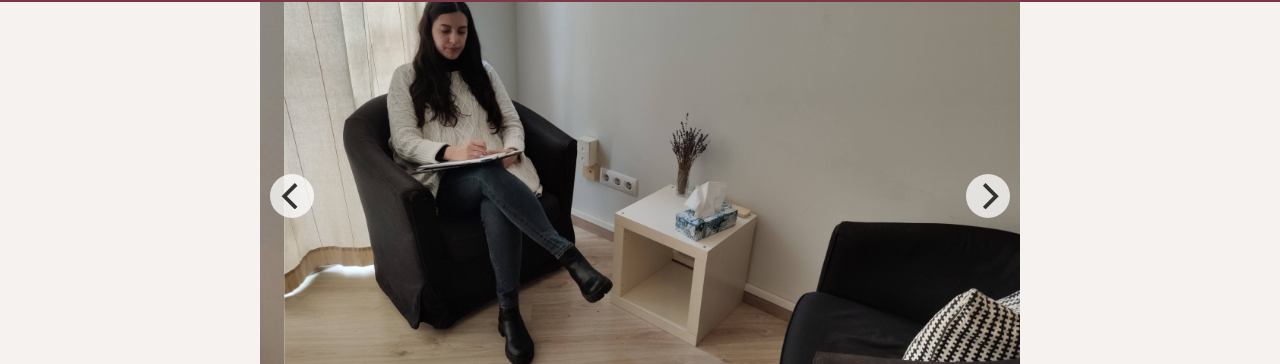
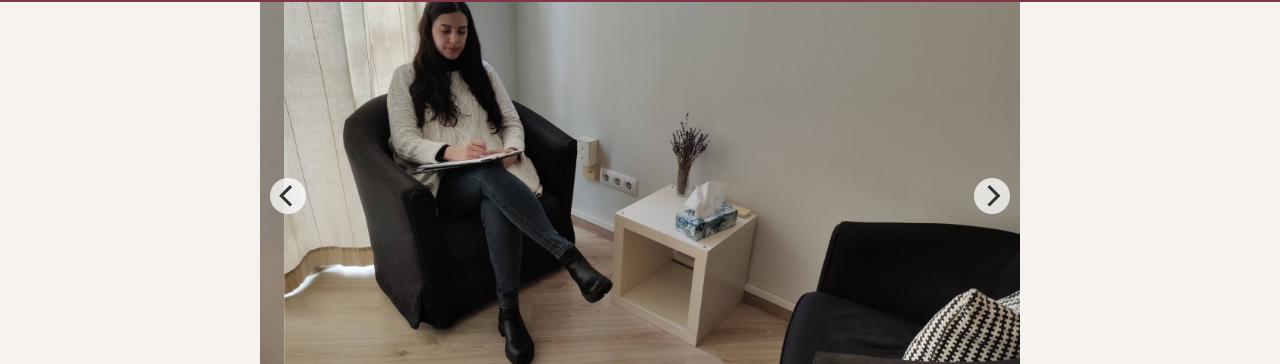
Before and after one commit to nurialeonsallent/nurialeon.com, a Jekyll site: the page built from _pages/sobre-mi.md, in a window 1280 px wide and 1400 px high, scrolled down 618 px. Shown: the part 86-450 px from the top of the window. Built offline with Jekyll 4.4.1, drawn with Linux system fonts in a browser that asks for light colours; nearby versions of some CDN libraries.

Commit message:
fix carousel button size

```diff
--- a/_includes/javascripts.html
+++ b/_includes/javascripts.html
@@ -22,6 +22,11 @@
 <script src="https://unpkg.com/flickity@2/dist/flickity.pkgd.min.js"></script>
 
 <style>
+  .flickity-prev-next-button {
+    width: 36px;
+    height: 36px;
+  }
+
   .carousel-cell {
     display: flex;
     align-items: center;
```
